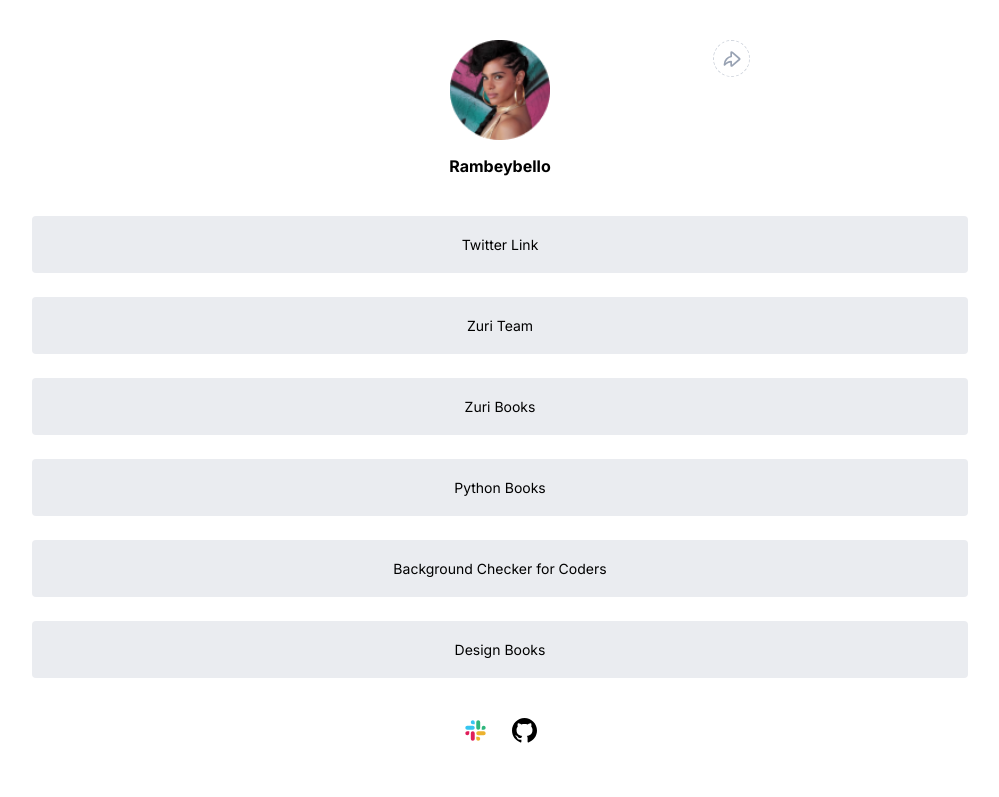
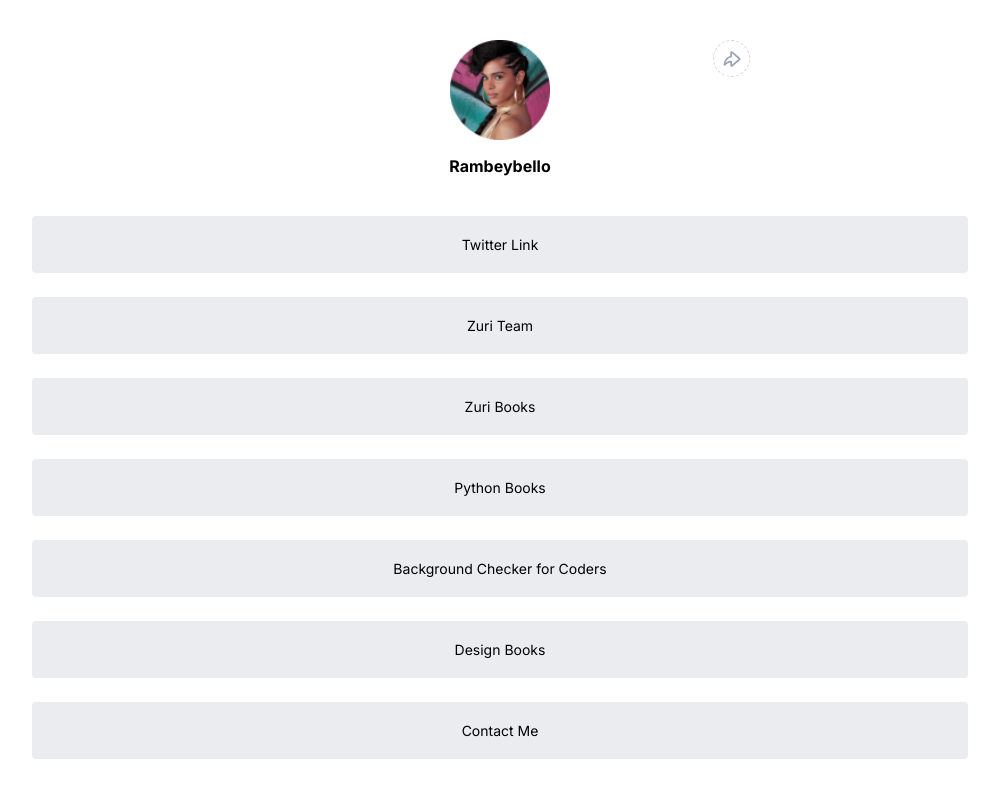
Before and after one commit to rambey-coder/HNG-STAGE-1-TASK, a React (Create React App) app: page / in a window 1280 px wide. Shown: the top 797 px of the page, without its empty margins (140-1139 px from the left). Built offline with nearby package versions, Linux system fonts and the light colour scheme; the HTML template or start-up script is replaced by a standard one.

Commit message:
feat: added contact link and render its component

```diff
--- a/src/App.js
+++ b/src/App.js
@@ -1,6 +1,7 @@
 import './App.css';
 import Links from './Components/Links'
 // import Error from './Components/Error';
+import Contact from './Components/Contact';
 import { BrowserRouter as Router, Routes, Route} from 'react-router-dom'
 
 function App() {
@@ -9,6 +10,7 @@ function App() {
      <div className="container">
     <Routes>
       <Route path='/' element={<Links />} />
+      <Route path='/contact' element={<Contact />} />
       {/* <Route path='*' element={<Error />} /> */}
      </Routes>
      </div>
--- a/src/Components/Contact.js
+++ b/src/Components/Contact.js
@@ -1,4 +1,5 @@
 import React from 'react'
+
 
 const Contact = () => {
   return (
--- a/src/Components/Links.js
+++ b/src/Components/Links.js
@@ -1,6 +1,7 @@
 import React from 'react'
 import Header from './Header'
 import Footer from './Footer'
+import { Link } from 'react-router-dom'
 
 const MainPage = () => {
   return (
@@ -14,6 +15,7 @@ const MainPage = () => {
         <a href="https://books.zuri.team/python-for-beginners?ref_id=<rambey>" id='book__python'>Python Books</a>
         <a href="https://background.zuri.team" id='pitch'>Background Checker for Coders</a>
         <a href="https://books.zuri.team/design-rules" id='book__design'>Design Books</a>
+        <Link to='/contact'>Contact Me</Link>
       </div>
 
       <div className="account">
```
